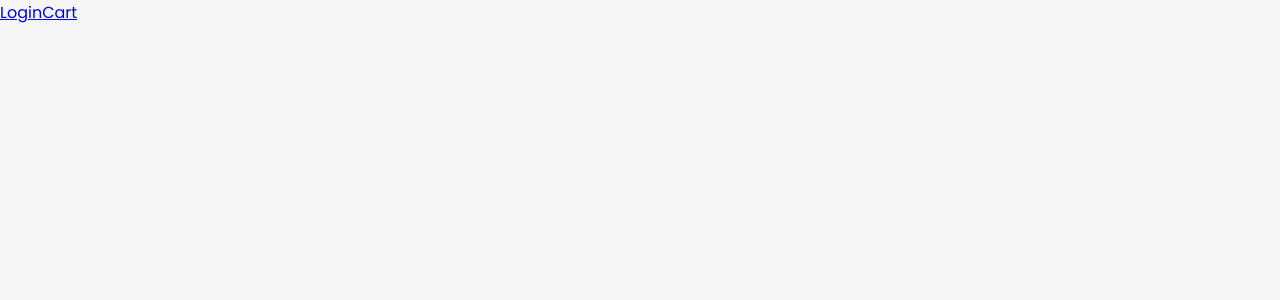
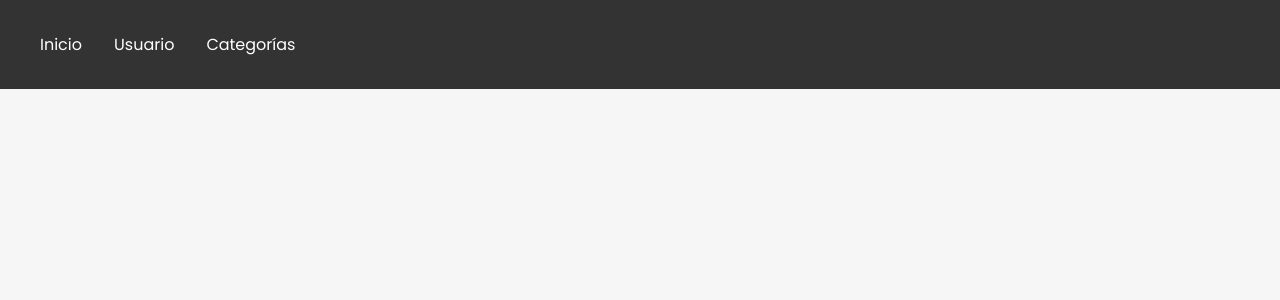
Before and after one commit to lucafu49/digital-ecommerce-frontend, an Angular app: page / in a window 1280 px wide. Shown: the top 300 px of the page. Built offline with nearby package versions, Linux system fonts and the light colour scheme.

Commit message:
feat navbar

```diff
--- a/src/app/Components/Shared/navbar/navbar.component.css
+++ b/src/app/Components/Shared/navbar/navbar.component.css
@@ -1,6 +1,53 @@
 .navbar {
-    position: fixed;
-    top: 0;
+  background-color: #333;
+  padding: 0.5rem 1rem;
+  display: flex;
+  justify-content: space-between;
+  align-items: center;
+}
+
+.navbar-container {
+  display: flex;
+  gap: 1.5rem;
+}
+
+.navbar-item {
+  color: white;
+  text-decoration: none;
+  font-size: 1rem;
+  padding: 0.5rem;
+  cursor: pointer;
+}
+
+.navbar-item:hover {
+  background-color: #444;
+  border-radius: 5px;
+}
+
+.dropdown-button,
+.mega-dropdown-button {
+  background: none;
+  border: none;
+  color: white;
+  font-size: 1rem;
+  cursor: pointer;
+}
+
+.dropdown-button:hover,
+.mega-dropdown-button:hover {
+  background-color: #444;
+  border-radius: 5px;
+}
+
+/* Dropdown Container */
+.dropdown {
+  position: relative;
+}
+
+/* Dropdown Menu (oculto por defecto) */
+.dropdown-menu {
+  position: absolute;
+  top: 100%;
   left: 0;
   background-color: #444;
   padding: 0.5rem 0;
@@ -27,12 +74,10 @@
   display: flex;
 }
 
-
 /* Mega Dropdown Container */
 .mega-dropdown {
 position: relative;
 }
-
 /* Mega Dropdown Menu */
 .mega-dropdown-menu {
 position: absolute;
@@ -46,14 +91,12 @@
 border-radius: 5px;
 z-index: 10; /* Asegura que esté encima de otros elementos */
 }
-
 /* Mega Dropdown Grid */
 .mega-dropdown-grid {
 display: grid;
 grid-template-columns: repeat(5, 1fr); /* 5 columnas */
 grid-gap: 0.5rem; /* Espaciado entre elementos */
 }
-
 /* Mega Dropdown Items */
 .mega-dropdown-item {
 color: white;
@@ -65,16 +108,13 @@
 border-radius: 5px;
 white-space: nowrap;
 }
-
 .mega-dropdown-item:hover {
   text-decoration: underline;
 }
-
 /* Mostrar el Mega Dropdown al hacer hover */
 .mega-dropdown:hover .mega-dropdown-menu {
 display: block;
 }
-
 .mega-dropdown-view-all {
   display: block;
   margin-top: 1rem; /* Separación del grid */
@@ -88,8 +128,6 @@
 .mega-dropdown-view-all:hover {
   text-decoration: underline;
 }
-
-
 /* Ocultar el botón del menú en pantallas grandes */
 .menu-toggle {
   display: none;
@@ -99,23 +137,19 @@
   font-size: 1.5rem;
   cursor: pointer;
 }
-
 /* Hacer que la navbar sea un menú deslizante */
 .navbar-container {
   display: flex;
   gap: 1.5rem;
 }
-
 /* Estilos responsivos */
 @media (max-width: 768px) {
   .navbar {
       position: relative;
   }
-
   .menu-toggle {
       display: block;
   }
-
   .navbar-container {
       position: fixed;
       top: 0;
@@ -129,22 +163,18 @@
       transition: left 0.3s ease-in-out;
       z-index: 1000;
   }
-
   .navbar-container.open {
       left: 0; /* Mostrar el menú */
   }
-
   .navbar-item {
       font-size: 1.2rem;
       padding: 0.8rem;
       text-align: left;
   }
-
   .dropdown {
       position: relative;
       width: 100%; /* Ocupa todo el ancho en el menú deslizante */
   }
-
   .dropdown-menu {
       position: relative; /* Ajuste para evitar que se superponga */
       top: auto;
@@ -154,18 +184,15 @@
       display: none; /* Oculto inicialmente */
       flex-direction: column;
   }
-
   /* Mostrar el dropdown al hacer hover */
   .dropdown:hover .dropdown-menu {
       display: flex; /* Muestra las opciones en bloque */
   }
-
   /* Opciones individuales */
   .dropdown-item {
       text-align: left;
       padding: 0.8rem 1rem; /* Espaciado más amplio */
   }
-
   .dropdown-item:hover {
       background-color: #555; /* Mismo efecto hover que las demás opciones */
   }
--- a/src/app/Components/Shared/navbar/navbar.component.html
+++ b/src/app/Components/Shared/navbar/navbar.component.html
@@ -1,14 +1,44 @@
-<div class="navbar">
-    <div class="navbar-hamburger" (click)="toggleMenu()">
-      <i class="fa-solid fa-bars"></i>
+<nav class="navbar">
+  <button class="menu-toggle">
+      <i class="fas fa-bars"></i>
+  </button>
+  <div class="navbar-container">
+    <!-- Link de Inicio -->
+    <a href="#" class="navbar-item">Inicio</a>
+
+    <!-- Dropdown de opciones de usuario -->
+    <div class="navbar-item dropdown">
+      <button class="dropdown-button">Usuario</button>
+      <div class="dropdown-menu">
+          <a href="#" class="dropdown-item">Perfil</a>
+          <a href="#" class="dropdown-item">Carrito</a>
+          <a href="#" class="dropdown-item">Iniciar Sesión</a>
+        </div>
+    </div>
+
+    <!-- Mega Dropdown de categorías -->
+    <div class="navbar-item mega-dropdown">
+      <button class="mega-dropdown-button">Categorías</button>
+      <div class="mega-dropdown-menu">
+        <div class="mega-dropdown-grid">
+          <a href="#" class="mega-dropdown-item">Tecnología</a>
+          <a href="#" class="mega-dropdown-item">Hogar</a>
+          <a href="#" class="mega-dropdown-item">Moda</a>
+          <a href="#" class="mega-dropdown-item">Deportes</a>
+          <a href="#" class="mega-dropdown-item">Automóviles</a>
+          <a href="#" class="mega-dropdown-item">Juguetes</a>
+          <a href="#" class="mega-dropdown-item">Belleza</a>
+          <a href="#" class="mega-dropdown-item">Electrodomésticos</a>
+          <a href="#" class="mega-dropdown-item">Jardinería</a>
+          <a href="#" class="mega-dropdown-item">Viajes</a>
+          <a href="#" class="mega-dropdown-item">Mascotas</a>
+          <a href="#" class="mega-dropdown-item">Libros</a>
+          <a href="#" class="mega-dropdown-item">Arte</a>
+          <a href="#" class="mega-dropdown-item">Videojuegos</a>
+          <a href="#" class="mega-dropdown-item">Salud</a>
+        </div>
+        <a href="#" class="mega-dropdown-view-all">Ver todas las categorías</a>
+      </div>
     </div>
   </div>
-
-  <div class="fullscreen-menu" [class.open]="isOpen">
-    <div class="menu-content">
-        <section class="user-menu">
-            <a routerLink="/login">Login</a>
-            <a routerLink="/cart">Cart</a>
-        </section>
-    </div>
-  </div>
+</nav>
--- a/src/app/Components/Shared/navbar/navbar.component.ts
+++ b/src/app/Components/Shared/navbar/navbar.component.ts
@@ -11,7 +11,7 @@ import { RouterLink } from '@angular/router';
 export class NavbarComponent {
   isOpen = false;
 
-  toggleMenu() {
+  toggleMenu() {/*
             document.addEventListener("DOMContentLoaded", () => {
     const menuToggle = document.querySelector(".menu-toggle");
     const navbarContainer = document.querySelector(".navbar-container");
@@ -19,7 +19,7 @@ export class NavbarComponent {
     menuToggle.addEventListener("click", () => {
         navbarContainer.classList.toggle("open");
     });
-});
+});*/
   }
 
 }
```
Lines whose indentation alone changed are shown as unchanged.
